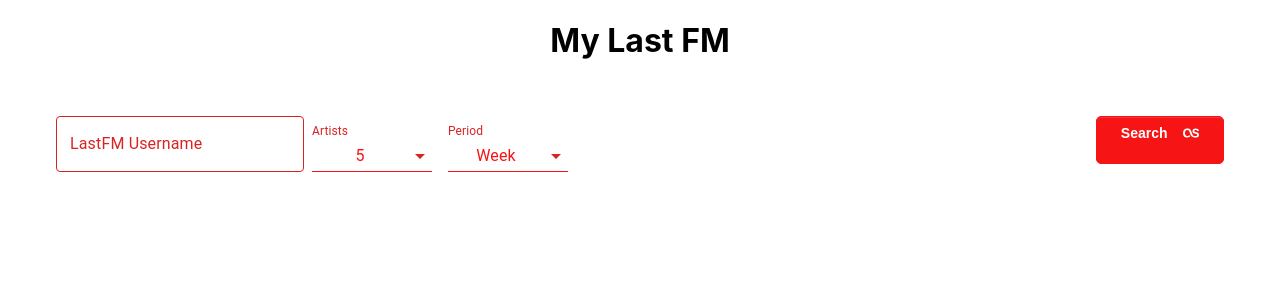
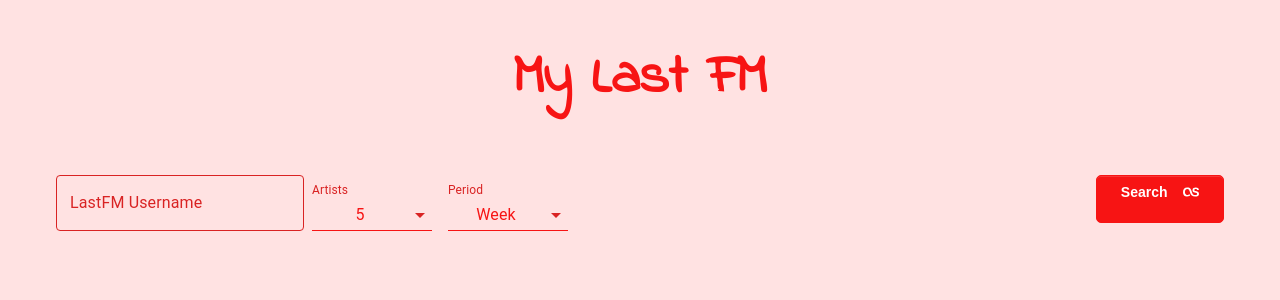
Before and after one commit to talitastravassos/my-last-fm, a React (Create React App) app: page / in a window 1280 px wide. Shown: the top 300 px of the page. Built offline with nearby package versions, Linux system fonts and the light colour scheme.

Commit message:
fix typography

```diff
--- a/src/App.js
+++ b/src/App.js
@@ -108,7 +108,7 @@
 
   return (
     <div className='App'>
-      <h1>My Last FM</h1>
+      <h1 className="title">My Last FM</h1>
       <div style={{ margin: '3rem' }}>
         <form onSubmit={handleSubmit} className={classes.root}>
           <div className={classes.inputContainer}>
--- a/src/App.scss
+++ b/src/App.scss
@@ -1,5 +1,11 @@
 .App {
 	text-align: center;
+}
+
+.title {
+	font-family: 'Indie Flower', cursive;
+	font-size: 3.5rem;
+	color: #f71414;
 }
 
 .buttons-container {
--- a/src/components/Box/styles.scss
+++ b/src/components/Box/styles.scss
@@ -4,4 +4,9 @@
 	box-shadow: 0px 1px 4px -1px #d92323b7;
 	border-radius: 15px;
 	padding: 1rem;
+
+	p {
+		font-size: 1.3rem;
+		color: #f71414;
+	}
 }
--- a/src/index.scss
+++ b/src/index.scss
@@ -1,13 +1,14 @@
+@import url('https://fonts.googleapis.com/css2?family=Indie+Flower&family=Jost:wght@400;500&display=swap');
+
 body {
-  margin: 0;
-  font-family: -apple-system, BlinkMacSystemFont, 'Segoe UI', 'Roboto', 'Oxygen',
-    'Ubuntu', 'Cantarell', 'Fira Sans', 'Droid Sans', 'Helvetica Neue',
-    sans-serif;
-  -webkit-font-smoothing: antialiased;
-  -moz-osx-font-smoothing: grayscale;
+	margin: 0;
+	font-family: 'Jost', sans-serif;
+	-webkit-font-smoothing: antialiased;
+	-moz-osx-font-smoothing: grayscale;
+	background-color: #ffe2e2;
 }
 
 code {
-  font-family: source-code-pro, Menlo, Monaco, Consolas, 'Courier New',
-    monospace;
+	font-family: source-code-pro, Menlo, Monaco, Consolas, 'Courier New',
+		monospace;
 }
```
